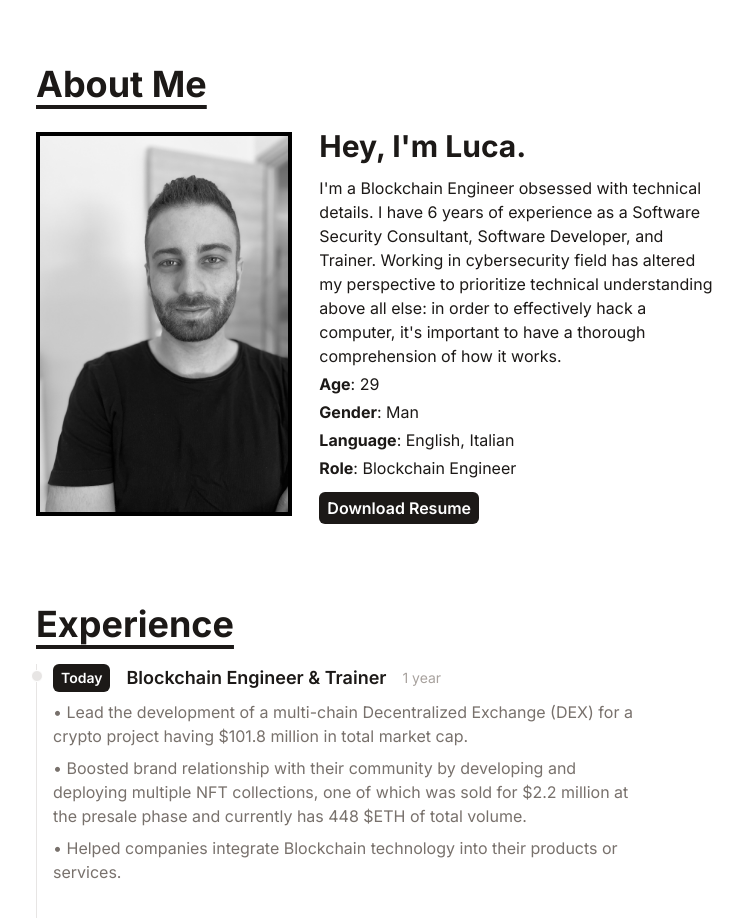
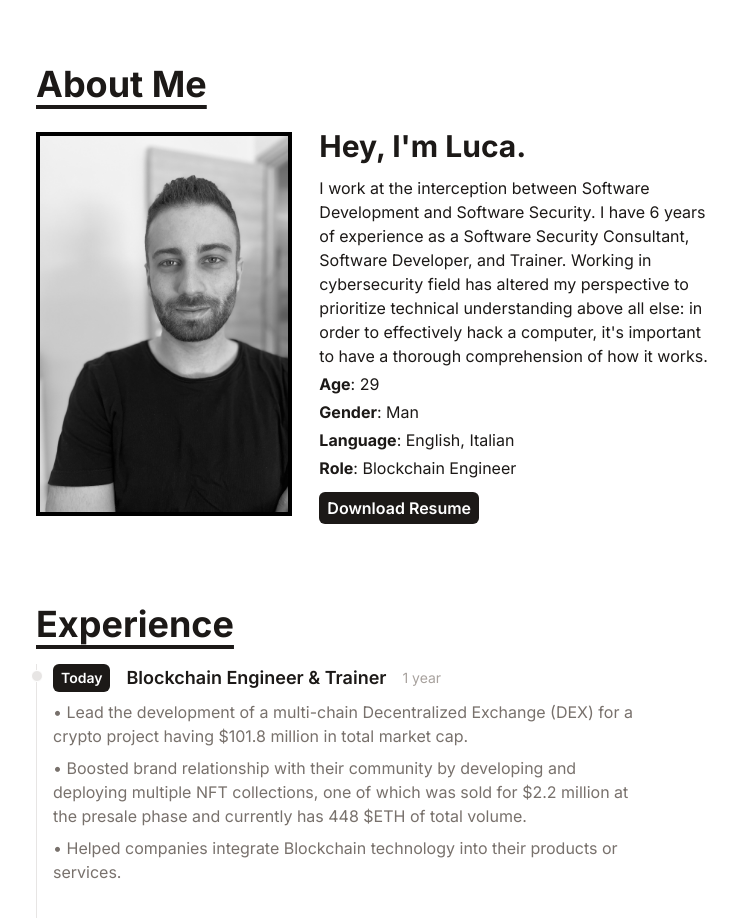
Before and after one commit to lucadidomenico/portfolio-website, a React (Vite) app: page / in a window 1280 px wide. Shown: the part 1420-2338 px from the top of the page, without its empty margins (236-979 px from the left). Built offline with nearby package versions, Linux system fonts and the light colour scheme.

Commit message:
update about

```diff
--- a/src/components/About.jsx
+++ b/src/components/About.jsx
@@ -18,12 +18,13 @@ function About() {
             <h1 className="text-3xl dark:text-white mb-1 mt-5 md:mt-1 md:mb-3 font-bold">
               Hey, I'm Luca.
             </h1>
-            I'm a Blockchain Engineer obsessed with technical details. I have 6
-            years of experience as a Software Security Consultant, Software
-            Developer, and Trainer. Working in cybersecurity field has altered
-            my perspective to prioritize technical understanding above all else:
-            in order to effectively hack a computer, it's important to have a
-            thorough comprehension of how it works.
+            I work at the interception between Software Development and Software
+            Security. I have 6 years of experience as a Software Security
+            Consultant, Software Developer, and Trainer. Working in
+            cybersecurity field has altered my perspective to prioritize
+            technical understanding above all else: in order to effectively hack
+            a computer, it's important to have a thorough comprehension of how
+            it works.
             <AboutItem classe="pt-1" name="Age" value="29" />
             <AboutItem name="Gender" value="Man" />
             <AboutItem name="Language" value="English, Italian" />
```
